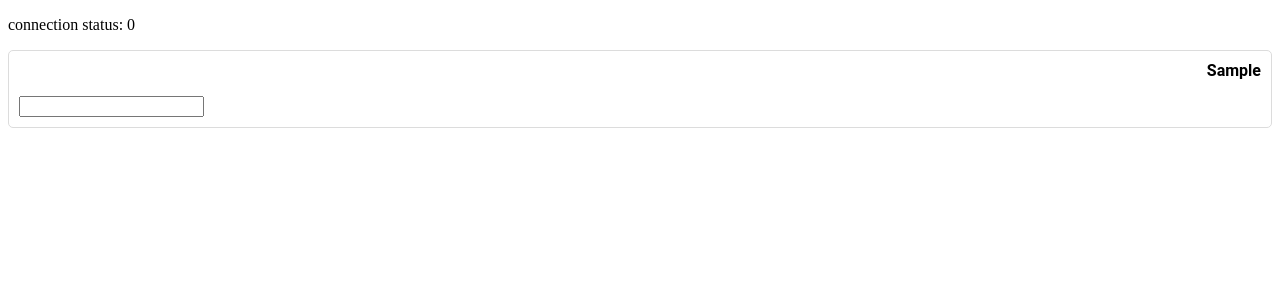
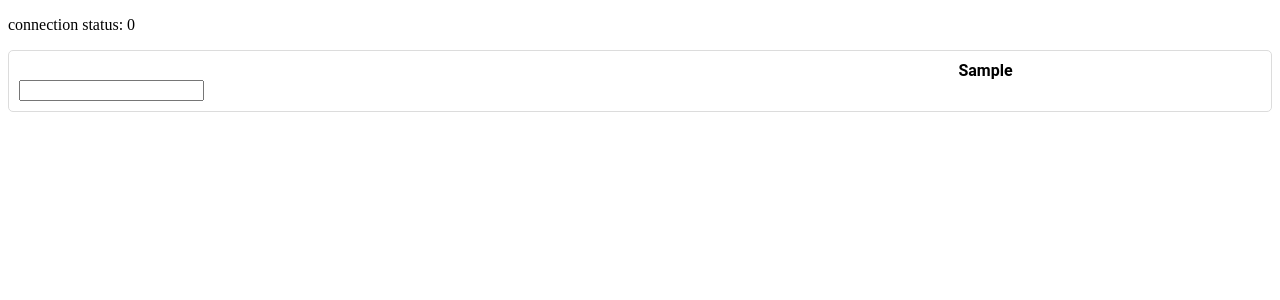
Before and after one commit to lukeanders70/sync-chat-frontend, a React (Create React App) app: page / in a window 1280 px wide. Both pictures are taken after typing "Sample" into the empty fields and a click on the button "Submit". Shown: the top 300 px of the page. Built offline with nearby package versions, Linux system fonts and the light colour scheme; no server answers.

Commit message:
more small styling updates

```diff
--- a/src/components/stylesheet.css
+++ b/src/components/stylesheet.css
@@ -24,6 +24,10 @@
     border: 1px solid gainsboro
 }
 
+.userTextInnerContainer {
+    width: 80%;
+}
+
 .userName {
     font-family: roboto;
     font-weight: bold;
@@ -33,4 +37,5 @@
 .userText {
     font-family: roboto;
     text-align: right;
+    margin: 0px
 }
--- a/src/components/userText/UserTextContainer.tsx
+++ b/src/components/userText/UserTextContainer.tsx
@@ -120,8 +120,10 @@ class UserTextContainer extends React.Component<UserTextContainerProps, UserText
     render() {
         return (
             <div className="userTextContainer">
-                <div className='userName'>{this.props.userName}</div>
-                <p className="userText">{this.state.text}</p>
+                <div className="userTextInnerContainer">
+                    <div className='userName'>{this.props.userName}</div>
+                    <p className="userText">{this.state.text}</p>
+                </div>
                 {this.props.primaryClient ? <input type="text" maxLength={1} onChange={this.handleOnTextInputChange}/> : <div />}
             </div>
         )
```
